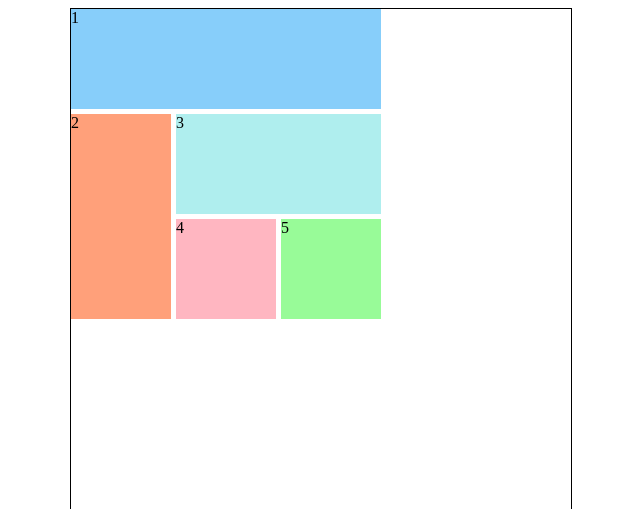
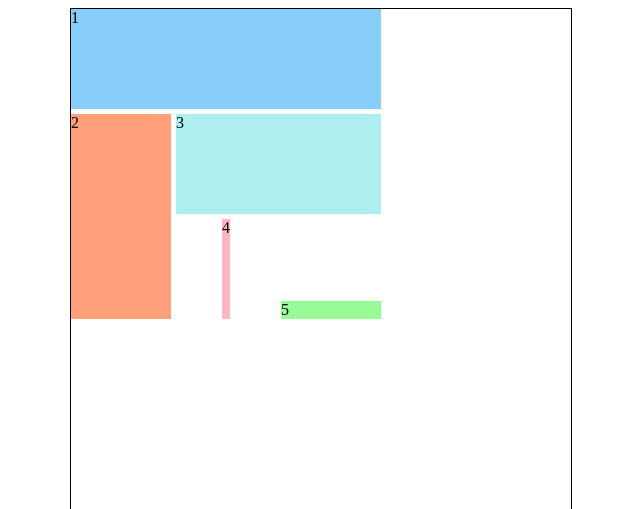
Before and after one commit to ZCreturn0/basis_learning_and_review, a plain HTML site: page grid.html in a window 1280 px wide. Shown: the top 509 px of the page, without its empty margins (319-959 px from the left). Drawn offline with Linux system fonts and the light colour scheme.

Commit message:
justify,align items

```diff
--- a/grid.html
+++ b/grid.html
@@ -20,6 +20,9 @@
                 grid-column-gap: 5px;
                 /* 行间隔 */
                 grid-row-gap: 5px;
+                /* 所有item居中 */
+                /* justify-items: center; */
+                /* align-items: center; */
             }
             .d1{
                 background:LightSkyBlue;
@@ -38,9 +41,11 @@
             }
             .d4{
                 background:LightPink;
+                justify-self: center;
             }
             .d5{
                 background:PaleGreen;
+                align-self: end;
             }
         </style>
     </head>
```
